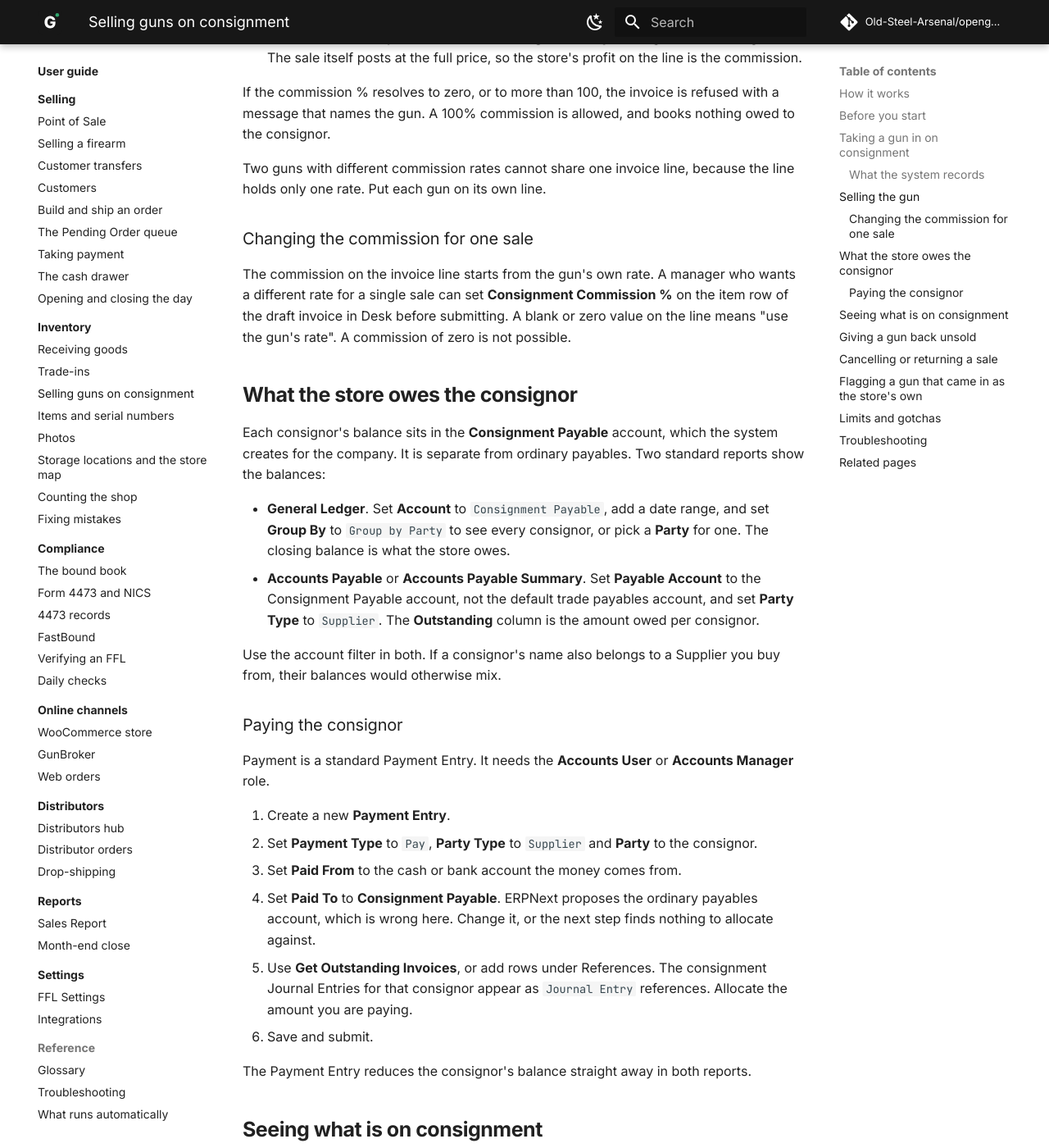
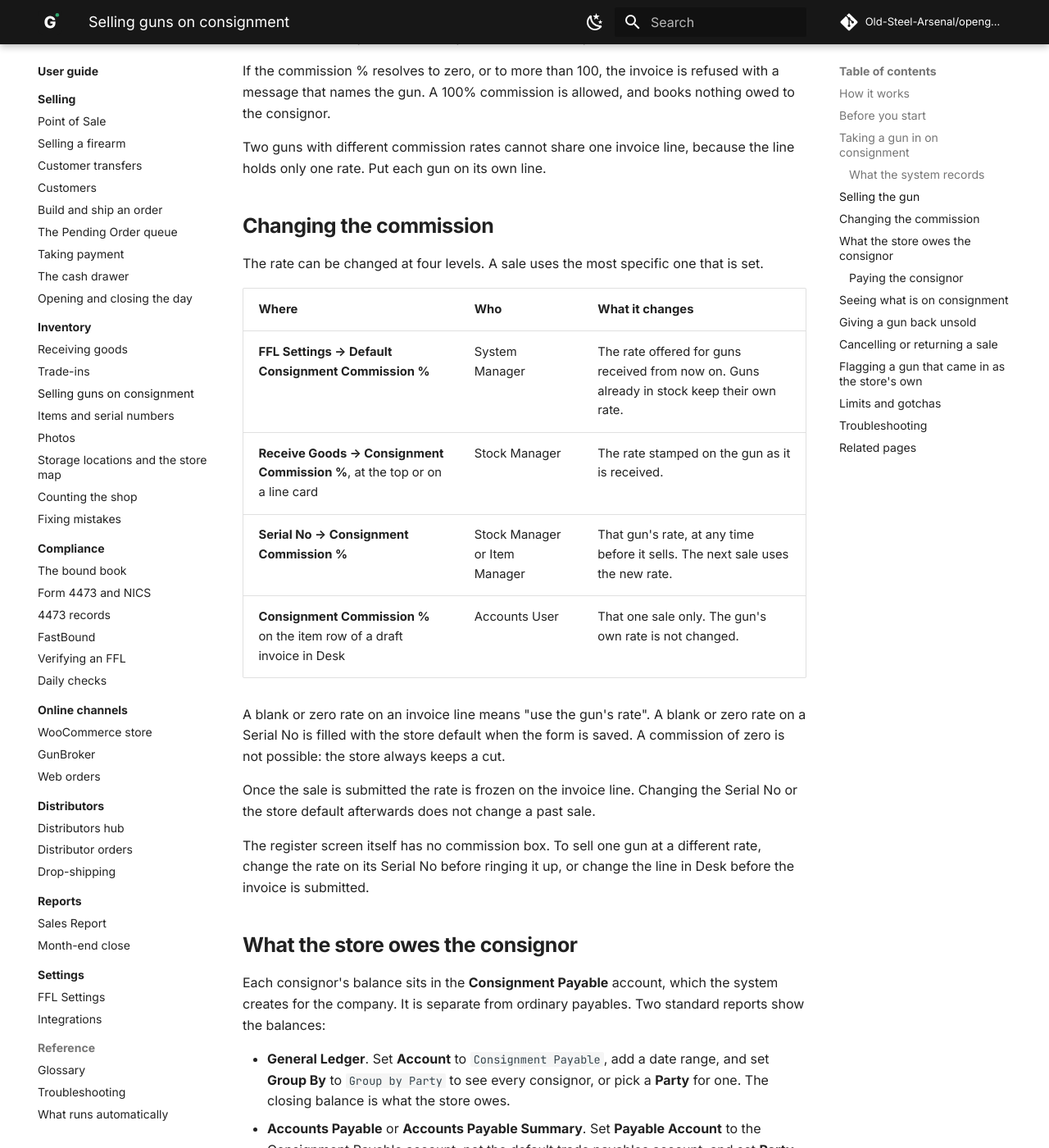
Before and after one commit to Old-Steel-Arsenal/gunstore-pos, an MkDocs documentation site: the page built from docs/guide/inventory/consignment.md, in a window 1280 px wide and 1400 px high, scrolled down 2897 px. Shown: the whole window at 82% size. Built offline with MkDocs 1.6.1 and Material for MkDocs 9.7.7, drawn with Linux system fonts in a browser that asks for light colours; comment, search, counter and statistics services are not loaded; some of the changed text lies outside the part shown.

Commit message:
Consignment docs: every place the commission can be changed

```diff
--- a/docs/guide/inventory/consignment.md
+++ b/docs/guide/inventory/consignment.md
@@ -16,7 +16,7 @@ The commission is the store's cut of the sale price before tax. The consignor is
 - You need the **Stock Manager** or **System Manager** role to receive the gun. See [Receive Goods](receive-goods.md#before-you-start).
 - The consignor must be a **Customer** record. Receive Goods records them as a private seller, so it asks for their name, address and photo ID. See [Buying from a private party](receive-goods.md#buying-from-a-private-party).
 - The **Acquisition Type** list comes from your FastBound account, and it must include `Consignment`. If the list is empty or the choice is missing, a System Manager clicks **Sync FastBound Lists** on FastBound Settings. See [Integrations](../settings/integrations.md). Without FastBound there is nothing to pick the type from, and the gun cannot be received as a consignment from this page.
-- Decide the commission. The store-wide default is 20%. A manager changes it in [FFL Settings](../settings/ffl-settings.md) under **Default Consignment Commission %**. You can also set a different rate for each gun as you receive it.
+- Decide the commission. The store-wide default is 20%. You can set a different rate for each gun as you receive it, and change it later. See [Changing the commission](#changing-the-commission).
 - Agree the price with the consignor. It goes in the **Sell Price** box on the line card.
 
 ## Taking a gun in on consignment
@@ -64,9 +64,22 @@ If the commission % resolves to zero, or to more than 100, the invoice is refuse
 
 Two guns with different commission rates cannot share one invoice line, because the line holds only one rate. Put each gun on its own line.
 
-### Changing the commission for one sale
+## Changing the commission
 
-The commission on the invoice line starts from the gun's own rate. A manager who wants a different rate for a single sale can set **Consignment Commission %** on the item row of the draft invoice in Desk before submitting. A blank or zero value on the line means "use the gun's rate". A commission of zero is not possible.
+The rate can be changed at four levels. A sale uses the most specific one that is set.
+
+| Where | Who | What it changes |
+|---|---|---|
+| **FFL Settings → Default Consignment Commission %** | System Manager | The rate offered for guns received from now on. Guns already in stock keep their own rate. |
+| **Receive Goods → Consignment Commission %**, at the top or on a line card | Stock Manager | The rate stamped on the gun as it is received. |
+| **Serial No → Consignment Commission %** | Stock Manager or Item Manager | That gun's rate, at any time before it sells. The next sale uses the new rate. |
+| **Consignment Commission %** on the item row of a draft invoice in Desk | Accounts User | That one sale only. The gun's own rate is not changed. |
+
+A blank or zero rate on an invoice line means "use the gun's rate". A blank or zero rate on a Serial No is filled with the store default when the form is saved. A commission of zero is not possible: the store always keeps a cut.
+
+Once the sale is submitted the rate is frozen on the invoice line. Changing the Serial No or the store default afterwards does not change a past sale.
+
+The register screen itself has no commission box. To sell one gun at a different rate, change the rate on its Serial No before ringing it up, or change the line in Desk before the invoice is submitted.
 
 ## What the store owes the consignor
 
```
